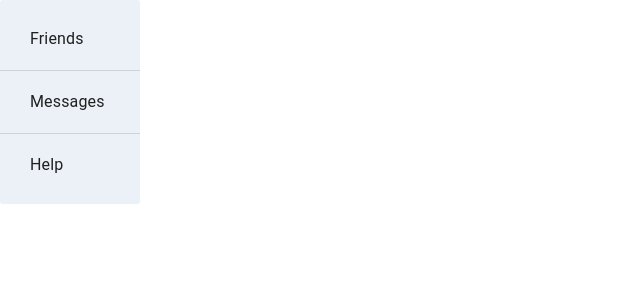
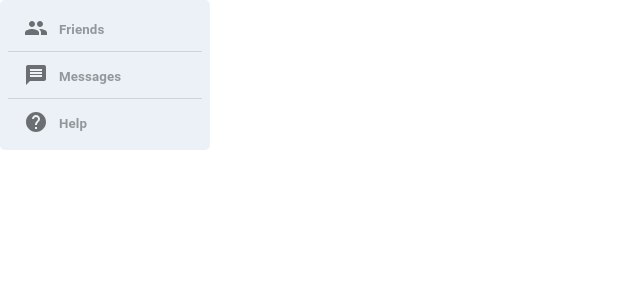
Before and after one commit to tphume/converse-fe, a React (Create React App) app: page / in a window 1280 px wide. Shown: the top 300 px of the page, without its empty margins (0-640 px from the left). Built offline with nearby package versions, Linux system fonts and the light colour scheme.

Commit message:
Adjusted styling for Navbar

```diff
--- a/src/components/NavBar/NavBar.tsx
+++ b/src/components/NavBar/NavBar.tsx
@@ -6,13 +6,26 @@ import ListItem from "@material-ui/core/ListItem";
 import ListItemText from "@material-ui/core/ListItemText";
 import ListItemIcon from "@material-ui/core/ListItemIcon";
 import Divider from "@material-ui/core/Divider";
+import People from "@material-ui/icons/People";
+import Message from "@material-ui/icons/Message";
+import Help from "@material-ui/icons/Help";
 
-// ListItem Sub-Component
-const useListStyles = makeStyles((them: Theme) => {
+// List Sub-Component
+const useListStyles = makeStyles((theme: Theme) => {
   return createStyles({
     container: {
-      width: "80%",
-      margin: "0.5em 10% 0.5em",
+      alignItems: "flex-end",
+    },
+    icon: {
+      minWidth: "35px",
+    },
+    text: {
+      fontSize: "0.95em",
+      fontWeight: 600,
+      color: theme.palette.primary.dark,
+    },
+    textBox: {
+      margin: 0,
     },
   });
 });
@@ -26,8 +39,6 @@ interface ListItemLinkProps {
 function ListItemLink(props: ListItemLinkProps) {
   const { icon, primary, to } = props;
 
-  const classes = useListStyles();
-
   const renderLink = React.useMemo(
     () =>
       React.forwardRef<any, Omit<LinkProps, "to">>((itemProps, ref) => (
@@ -36,11 +47,22 @@ function ListItemLink(props: ListItemLinkProps) {
     [to]
   );
 
+  const classes = useListStyles();
+
   return (
     <li>
       <ListItem button component={renderLink} className={classes.container}>
-        {icon ? <ListItemIcon>{icon}</ListItemIcon> : null}
-        <ListItemText primary={primary} />
+        {icon ? (
+          <ListItemIcon
+            classes={{ root: classes.icon, alignItemsFlexStart: classes.icon }}
+          >
+            {icon}
+          </ListItemIcon>
+        ) : null}
+        <ListItemText
+          primary={primary}
+          classes={{ primary: classes.text, root: classes.textBox }}
+        />
       </ListItem>
     </li>
   );
@@ -51,8 +73,14 @@ const useStyles = makeStyles((theme: Theme) => {
   return createStyles({
     root: {
       backgroundColor: theme.palette.secondary.main,
-      width: "10em",
-      borderRadius: "3px",
+      maxWidth: "15em",
+      borderRadius: "5px",
+    },
+    container: {
+      padding: "8px 8px 8px 8px",
+    },
+    break: {
+      margin: "3px 0 3px 0",
     },
   });
 });
@@ -62,12 +90,12 @@ export default function NavBar() {
 
   return (
     <nav className={classes.root}>
-      <List>
-        <ListItemLink to="/friends" primary="Friends" />
-        <Divider />
-        <ListItemLink to="/messages" primary="Messages" />
-        <Divider />
-        <ListItemLink to="/" primary="Help" />
+      <List className={classes.container}>
+        <ListItemLink to="/friends" primary="Friends" icon={<People />} />
+        <Divider className={classes.break} />
+        <ListItemLink to="/messages" primary="Messages" icon={<Message />} />
+        <Divider className={classes.break} />
+        <ListItemLink to="/help" primary="Help" icon={<Help />} />
       </List>
     </nav>
   );
--- a/src/theme.tsx
+++ b/src/theme.tsx
@@ -4,7 +4,7 @@ const theme = createMuiTheme({
   palette: {
     primary: {
       main: `#0544F2`,
-      dark: `#1D1B2D`,
+      dark: `#93979c`,
     },
     secondary: {
       main: `#ebf1f6`,
```
